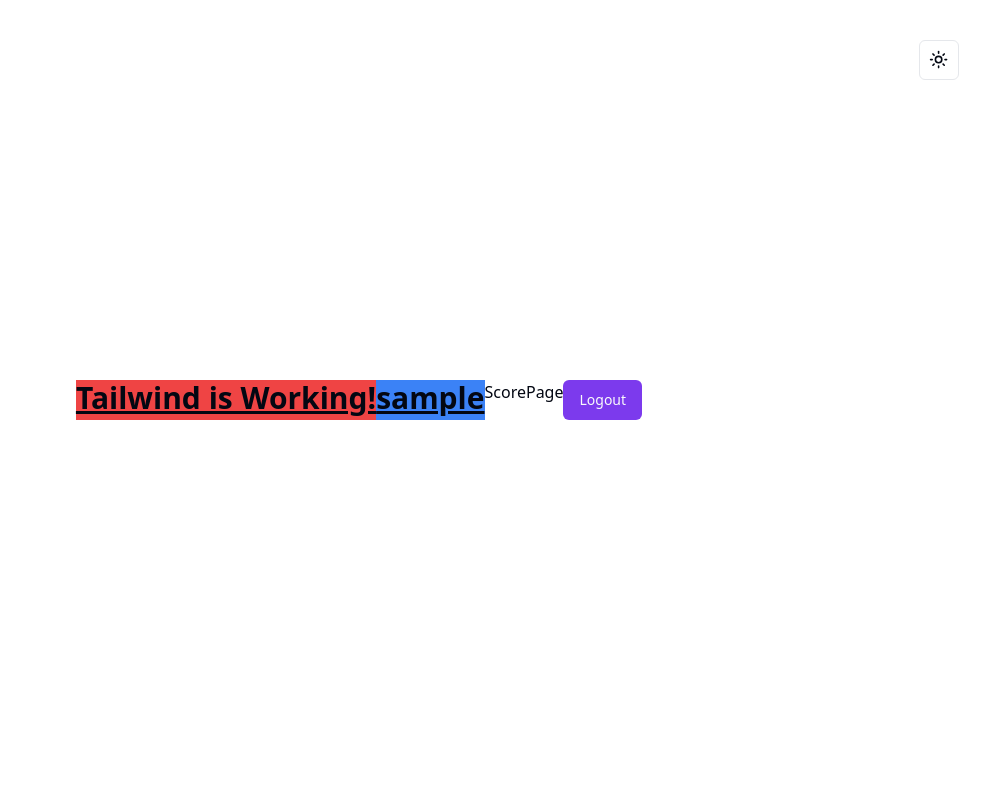
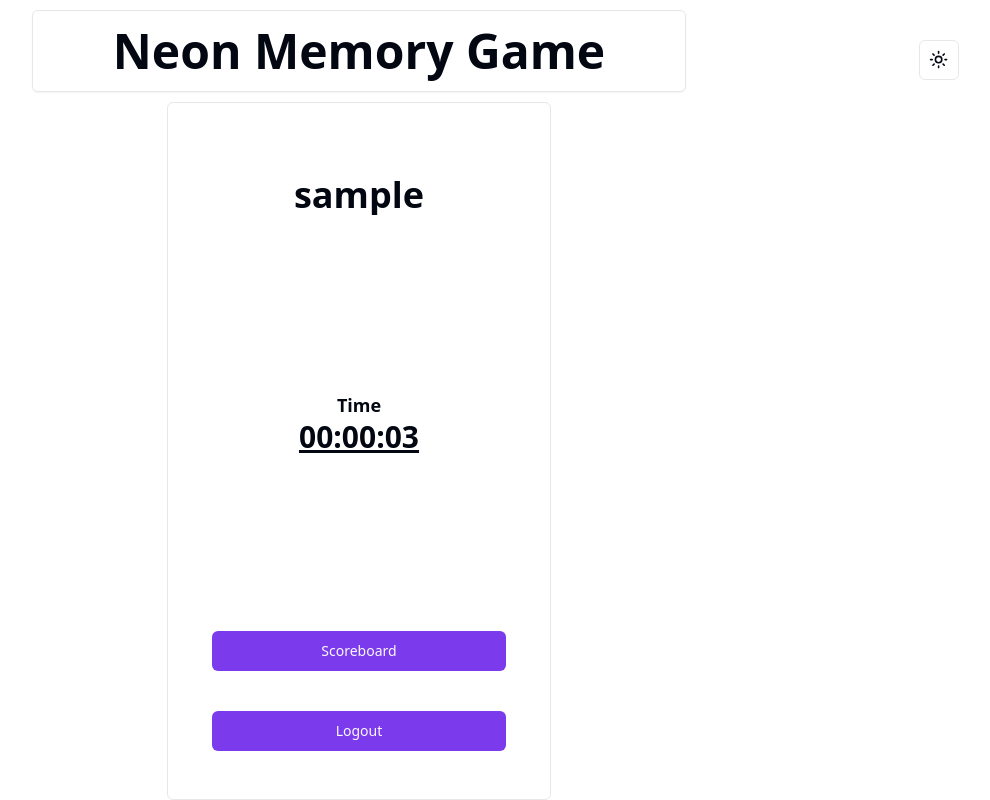
Before and after one commit to GoncaloFazenda/Memory-Game, a React (Vite) app: page /game in a window 1280 px wide. Shown: the whole page, without its empty margins (281-1271 px from the left). Built offline with nearby package versions, Linux system fonts and the light colour scheme; sample sign-in values are in the browser's storage.

Commit message:
UI : UtilityGameMenu & & IncreaseOnHover Component
- Also started to build the GamePage structure

```diff
--- a/package.json
+++ b/package.json
@@ -16,6 +16,7 @@
         "class-variance-authority": "^0.7.0",
         "clsx": "^2.1.0",
         "lucide-react": "^0.303.0",
+        "moment": "^2.30.1",
         "react": "^18.2.0",
         "react-dom": "^18.2.0",
         "react-router-dom": "^6.21.1",
--- a/src/_presentation/Login/LoginPage.tsx
+++ b/src/_presentation/Login/LoginPage.tsx
@@ -7,6 +7,7 @@
 import { validationErrorWrapper } from '../../utils/helpers';
 import { useNavigate } from 'react-router-dom';
 import { login } from '../../useCases/user';
+import IncreaseOnHover from '../_components/ui/increaseOnHover';
 
 export default function LoginPage() {
     let navigate = useNavigate();
@@ -25,7 +26,7 @@
         }
     }
 
-    async function onSubmitUsername() {
+    async function onLoginUsername() {
         const error = checkUsername({ username });
         if (error.length === 0) {
             login(username);
@@ -41,12 +42,8 @@
     }
 
     return (
-        <section className="bg-background border flex self-center m-auto flex-col w-full  max-w-4xl justify-center p-16 py-20 rounded-lg shadow-2xl">
-            <div className="mb-16 flex self-center border group m-auto items-center justify-center dark:bg-background light:bg-slate-100 p-4 rounded-lg px-20 shadow-sm transition duration-300 transform hover:scale-125 [&>*]:hover:text-purple-600">
-                <text className="font-extrabold text-4xl group light:text-gray-800 dark:text-foreground group transition duration-300">
-                    Memory Game
-                </text>
-            </div>
+        <section className="bg-background border flex self-center m-auto flex-col w-full  max-w-4xl justify-center p-16 py-20 rounded-md shadow-2xl">
+            <IncreaseOnHover title="Memory Game" />
             <div className="flex w-full justify-between h-full">
                 <section className="flex flex-col w-full max-w-72 mt-6">
                     <Label className="text-lg">Choose your username</Label>
@@ -61,7 +58,7 @@
                         onChange={(e) => onChangeUsername(e)}
                     />
                     <Label className=" text-destructive mb-6">{usernameErrorMessage && usernameErrorMessage}</Label>
-                    <Button className="text-lg" onClick={onSubmitUsername}>
+                    <Button className="text-lg" onClick={onLoginUsername}>
                         Login
                     </Button>
                 </section>
@@ -70,7 +67,7 @@
                     <img
                         src={letsPlayImage}
                         alt="Neon Lighs Let's Play Image"
-                        className="rounded-lg shadow-2xl my-2"
+                        className="rounded-md shadow-2xl my-2"
                         width={275}
                     />
                 </section>
--- /dev/null
+++ b/src/_presentation/_components/ui/increaseOnHover.tsx
@@ -0,0 +1,29 @@
+import { twMerge } from 'tailwind-merge';
+
+type Props = {
+    title: string;
+    titleStyles?: string;
+    containerStyles?: string;
+    onClick?: () => void;
+};
+
+export default function IncreaseOnHover(props: Props) {
+    return (
+        <div
+            onClick={() => props.onClick && props.onClick()}
+            className={twMerge(
+                'mb-16 flex self-center border m-auto items-center justify-center dark:bg-background light:bg-slate-100 p-4 rounded-md px-20 shadow-sm transition duration-300 transform hover:scale-125 [&>*]:hover:text-purple-600',
+                props.containerStyles
+            )}
+        >
+            <h1
+                className={twMerge(
+                    'font-extrabold text-4xl light:text-gray-800 dark:text-foreground group transition duration-300',
+                    props.titleStyles
+                )}
+            >
+                {props.title}
+            </h1>
+        </div>
+    );
+}
--- a/src/_presentation/game/GamePage.tsx
+++ b/src/_presentation/game/GamePage.tsx
@@ -1,6 +1,8 @@
-import { Link, useLocation, useNavigate } from 'react-router-dom';
+import { useLocation, useNavigate } from 'react-router-dom';
 import { Button } from '../_components/ui/button';
 import { logout } from '@/useCases/user';
+import IncreaseOnHover from '../_components/ui/increaseOnHover';
+import UtilityGameMenu from './components/utilityGameMenu';
 
 export default function GamePage() {
     let location = useLocation();
@@ -12,19 +14,15 @@
     }
 
     return (
-        <div className="flex flex-1 ">
-            <div className="flex self-center justify-center w-full">
-                <h1 className="text-3xl font-bold underline bg-red-500">Tailwind is Working!</h1>
-                <h1 className="text-3xl font-bold underline bg-blue-500">
-                    {localStorage.getItem('username') && localStorage.getItem('username')}
-                </h1>
-                <Link to={'/game/score'} state={{ background: location }}>
-                    ScorePage
-                </Link>
-                <Button className="" onClick={onLogout}>
-                    Logout
-                </Button>
-            </div>
-        </div>
+        <main className="flex flex-1 flex-col">
+            <IncreaseOnHover title="Neon Memory Game" titleStyles="text-5xl" />
+            <section className="flex self-center justify-center w-full">
+                <section></section>
+                <UtilityGameMenu title={localStorage.getItem('username')!} timeInSeconds={3}>
+                    <Button onClick={() => navigate('/game/score', { state: { background: location } })}>Scoreboard</Button>
+                    <Button onClick={onLogout}>Logout</Button>
+                </UtilityGameMenu>
+            </section>
+        </main>
     );
 }
--- /dev/null
+++ b/src/_presentation/game/components/utilityGameMenu.tsx
@@ -0,0 +1,36 @@
+import { useEffect, useState } from 'react';
+import moment from 'moment';
+
+type Props = {
+    title: string;
+    timeInSeconds: number;
+    children?: React.ReactNode;
+};
+
+export default function UtilityGameMenu(props: Props) {
+    const [formattedTime, setFormattedTime] = useState<string>('');
+
+    function formatTime(totalSeconds: number) {
+        const duration = moment.duration(totalSeconds, 'seconds');
+
+        // Formating the duration moment object as hh:mm:ss
+        setFormattedTime(moment.utc(duration.asMilliseconds()).format('HH:mm:ss'));
+    }
+
+    useEffect(() => {
+        formatTime(props.timeInSeconds);
+    }, []);
+
+    return (
+        <section className="flex flex-col py-12 px-11  border rounded-md  w-full max-w-96 text-center ">
+            <h2 className="text-4xl font-bold truncate overflow-hidden mt-6">{props.title}</h2>
+            <div className="flex flex-col text-center my-44">
+                <h3 className="text-lg font-bold">Time</h3>
+                <h2 className="text-3xl font-bold underline">{formattedTime}</h2>
+            </div>
+            <div id={'navigationArea'} className="flex flex-col space-y-10">
+                {props.children}
+            </div>
+        </section>
+    );
+}
```
Also changed, not shown: 1 other file (tests, documents, lock files or other folders).
